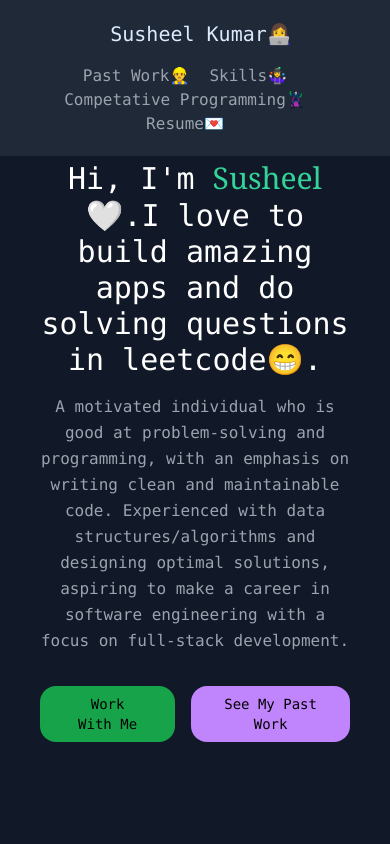
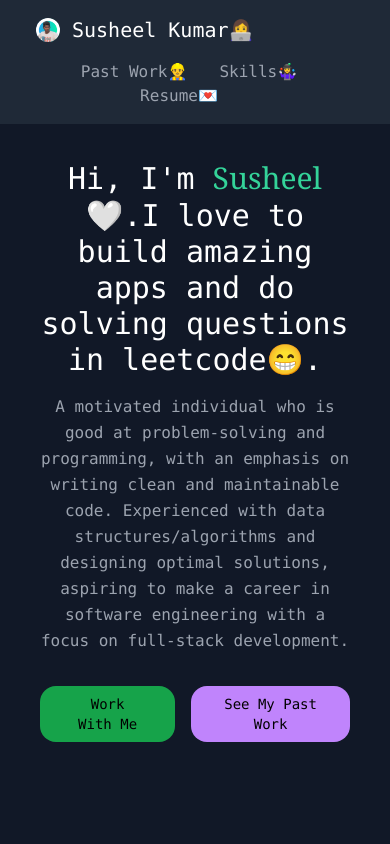
Before and after one commit to Susheel4115/typescript-portfolio, a React (Create React App) app: page / in a window 390 px wide. Shown: the top 844 px of the page. Built offline with nearby package versions, Linux system fonts and the light colour scheme.

Commit message:
mobile view issue fix

```diff
--- a/package.json
+++ b/package.json
@@ -49,6 +49,7 @@
     ]
   },
   "devDependencies": {
+    "@types/babel__core": "^7.20.5",
     "typescript": "^4.9.5"
   }
 }
--- a/src/components/Navbar.tsx
+++ b/src/components/Navbar.tsx
@@ -1,4 +1,5 @@
 import { useState } from "react";
+import profile from "./profile/profile-pic.png";
 export default function Navbar() {
   const [showModal, setShowModal] = useState(false);
 
@@ -11,32 +12,35 @@
   };
   return (
     <header className="fixed bg-gray-800 sm:sticky top-0 z-10 font-mono">
-      <div className="container mx-auto flex flex-wrap p-5 flex-col md:flex-row items-center">
+      <div className="container mx-auto flex flex-wrap p-4  md:flex-row items-center">
+        <img
+          src={profile}
+          alt=""
+          className="h-6 w-6 rounded-full mb-4 md:mb-0 ml-5"
+        />
         <a
-          className="title-font font-medium text-white mb-4 md:mb-0"
+          className="title-font font-medium text-white mb-4 md:mb-0 ml-3 text-xl text-blue-100 hover:text-white cursor-pointer"
           href="#about"
         >
-          <a
-            href="#about"
-            className="ml-3 text-xl text-blue-100 hover:text-white cursor-pointer"
-          >
-            Susheel Kumar👩‍💻
-          </a>
+          Susheel Kumar👩‍💻
         </a>
         <nav className="md:mr-auto md:ml-4 md:py-1 md:pl-4 md:border-l md:border-gray-700	flex flex-wrap items-center text-base justify-center md:justify-evenly ">
-          <a href="#projects" className="mr-5 hover:text-white sm:mt-1">
+          <a href="#projects" className="mr-8 ml-5 hover:text-white">
             Past Work👷‍♂️
           </a>
-          <a href="#skills" className="mr-5 hover:text-white">
+          <a href="#skills" className="mr-8 hover:text-white">
             Skills🤹‍♀️
           </a>
-          <a href="#testimonials" className="mr-5 hover:text-white">
+          <a
+            href="#testimonials"
+            className="mr-8 hover:text-white hidden sm:inline-block"
+          >
             Competative Programming🦹‍♀️
           </a>
           <a
             href="#resume"
             onClick={handleShowModal}
-            className="mr-5 hover:text-white"
+            className="mr-8 hover:text-white"
           >
             Resume💌
           </a>
--- a/tsconfig.json
+++ b/tsconfig.json
@@ -18,7 +18,7 @@
     "resolveJsonModule": true,
     "isolatedModules": true,
     "noEmit": true,
-    "jsx": "react-jsx"
+    "jsx": "preserve"
   },
   "include": [
     "src"
```
Also changed, not shown: 1 other file (tests, documents, lock files or other folders).
